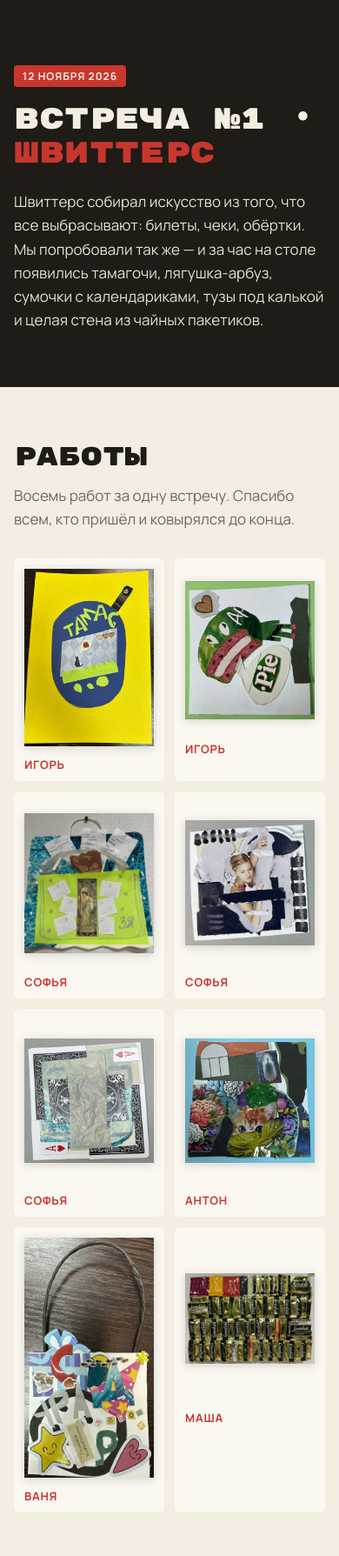
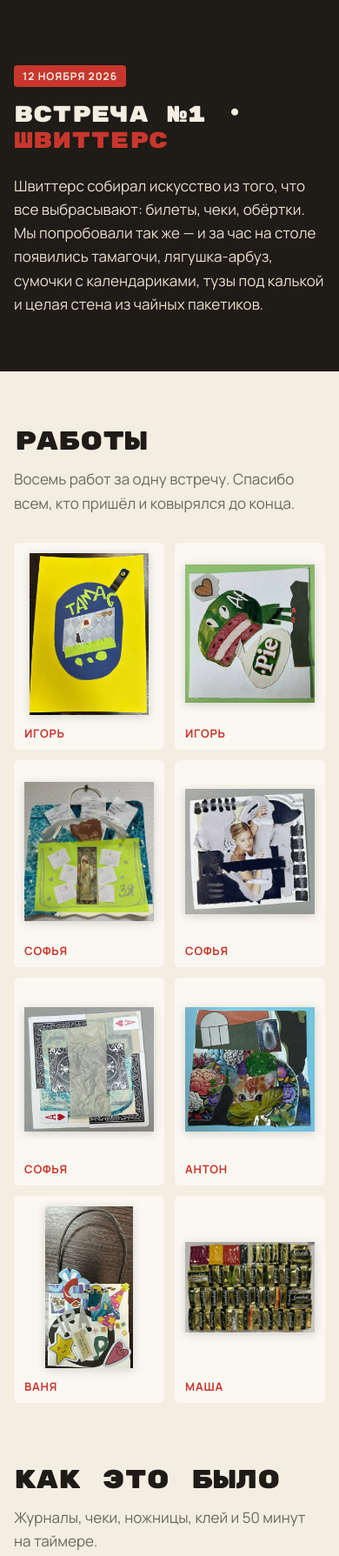
Before and after one commit to alexnikitin7734-prog/kollazh-klub, a plain HTML site: page vstrecha-1.html in a window 390 px wide. Shown: the top 1789 px of the page at 87% size. Drawn offline with Linux system fonts and the light colour scheme.

Commit message:
КК отчёт: сетка на мобилке, ровные карточки
Co-Authored-By: Claude Opus 5.5 <noreply@anthropic.com>

```diff
--- a/vstrecha-1.html
+++ b/vstrecha-1.html
@@ -18,21 +18,21 @@ header.hero{background:var(--ink);color:var(--paper);padding:72px 0 64px}
 section{padding:64px 0 8px}
 section h2{font-size:30px;margin-bottom:12px}
 .lead{color:var(--mute);max-width:720px;margin:0 0 32px}
-.works{display:grid;grid-template-columns:repeat(4,1fr);gap:24px}
+.works{display:grid;grid-template-columns:repeat(4,minmax(0,1fr));gap:24px}
 .work{margin:0;background:var(--card);border-radius:6px;padding:18px 18px 14px;display:flex;flex-direction:column;gap:12px}
-.work .ph{aspect-ratio:4/5;display:flex;align-items:center;justify-content:center}
-.work img{max-height:100%;max-width:100%;object-fit:contain;box-shadow:0 2px 10px rgba(31,27,22,.18)}
+.work .ph{aspect-ratio:4/5;position:relative}
+.work img{position:absolute;inset:0;margin:auto;max-width:100%;max-height:100%;box-shadow:0 2px 10px rgba(31,27,22,.18)}
 .work figcaption{font:700 13px "Manrope",sans-serif;letter-spacing:.06em;text-transform:uppercase;color:var(--red)}
-.proc{display:grid;grid-template-columns:repeat(3,1fr);gap:16px}
+.proc{display:grid;grid-template-columns:repeat(3,minmax(0,1fr));gap:16px}
 .proc img{width:100%;aspect-ratio:4/3;object-fit:cover;border-radius:6px}
 footer{padding:72px 0 48px;color:var(--mute);font-size:14px}
 @media (max-width:820px){
 .wrap{padding:0 16px}
-.hero h1{font-size:34px}
+.hero h1{font-size:26px}
 .hero p{font-size:17px}
-.works{grid-template-columns:repeat(2,1fr);gap:12px}
+.works{grid-template-columns:repeat(2,minmax(0,1fr));gap:12px}
 .work{padding:12px 12px 10px}
-.proc{grid-template-columns:repeat(2,1fr);gap:10px}
+.proc{grid-template-columns:repeat(2,minmax(0,1fr));gap:10px}
 }
 </style>
 </head>
```
